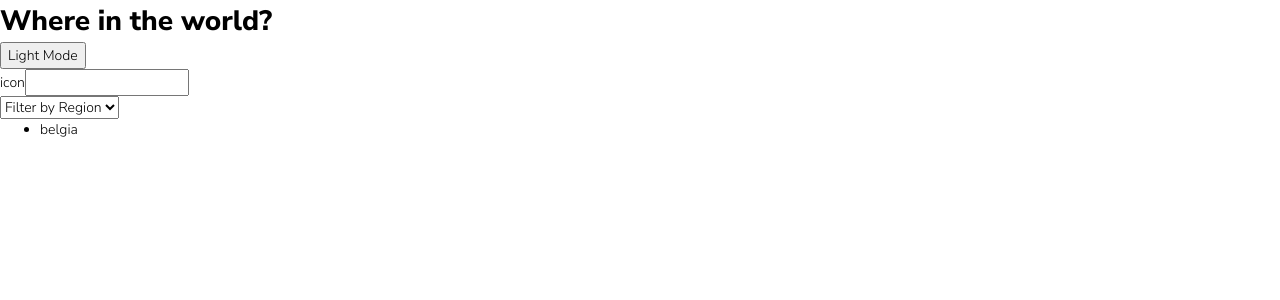
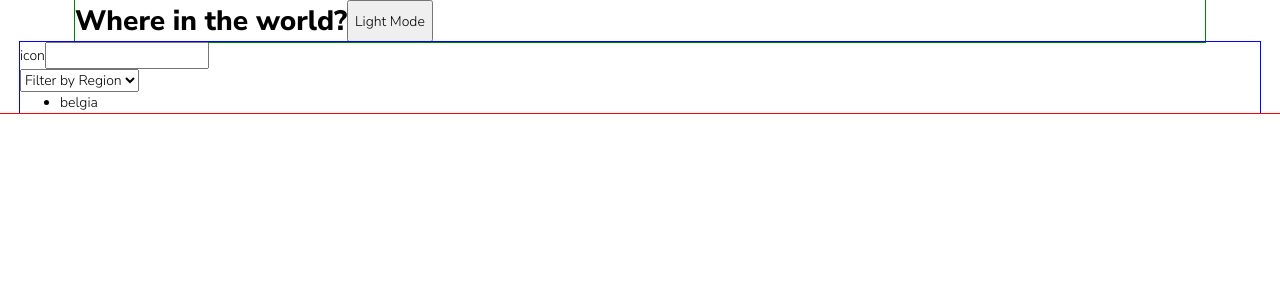
Before and after one commit to edo979/rest-countries-app, a React (Vite) app: page / in a window 1280 px wide. Shown: the top 300 px of the page. Built offline with nearby package versions, Linux system fonts and the light colour scheme.

Commit message:
basic layout

```diff
--- a/index.html
+++ b/index.html
@@ -7,7 +7,7 @@
     <title>Where in the world?</title>
   </head>
   <body>
-    <div id="root"></div>
+    <div id="root" class="main-container"></div>
     <script type="module" src="/src/main.jsx"></script>
   </body>
 </html>
--- a/src/App.jsx
+++ b/src/App.jsx
@@ -1,7 +1,7 @@
 function App() {
   return (
-    <div className="App">
-      <header className="header | flex">
+    <>
+      <header className="header | flex container">
         <h1>Where in the world?</h1>
         <button className="btn btn-theme">
           <span></span>
@@ -33,7 +33,7 @@ function App() {
           </ul>
         </section>
       </main>
-    </div>
+    </>
   )
 }
 
--- a/src/sass/_layout.scss
+++ b/src/sass/_layout.scss
@@ -0,0 +1,30 @@
+.main-container {
+  width: min(1440px, 100%);
+  margin-inline: auto;
+
+  display: grid;
+  grid-template-columns: minmax(20px, 1fr) minmax(250px, 1290px) minmax(
+      20px,
+      1fr
+    );
+
+  outline: 1px solid red;
+}
+
+.container {
+  display: flex;
+  max-width: 100%;
+  margin-inline: clamp(20px, 6vw, 75px);
+
+  outline: 1px solid green;
+}
+
+.header {
+  grid-area: 1/1/2/4;
+  outline: 1px solid green;
+}
+
+main {
+  grid-area: 2/2/3/3;
+  outline: 1px solid blue;
+}
--- /dev/null
+++ b/src/sass/_media-query.scss
@@ -0,0 +1,2 @@
+@media (min-width: 50em) {
+}
--- a/src/sass/style.scss
+++ b/src/sass/style.scss
@@ -2,3 +2,4 @@
 
 @use 'reset';
 @use 'layout';
+@use 'media-query';
```
